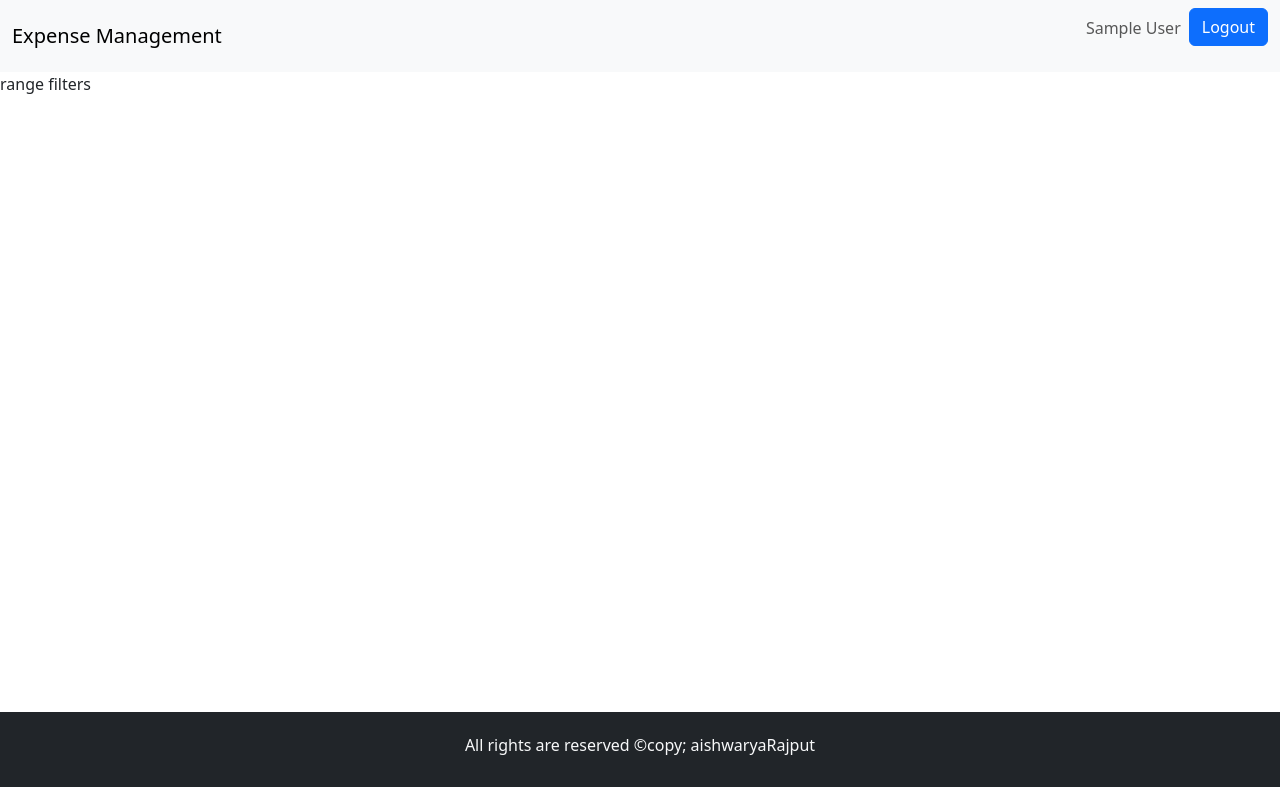
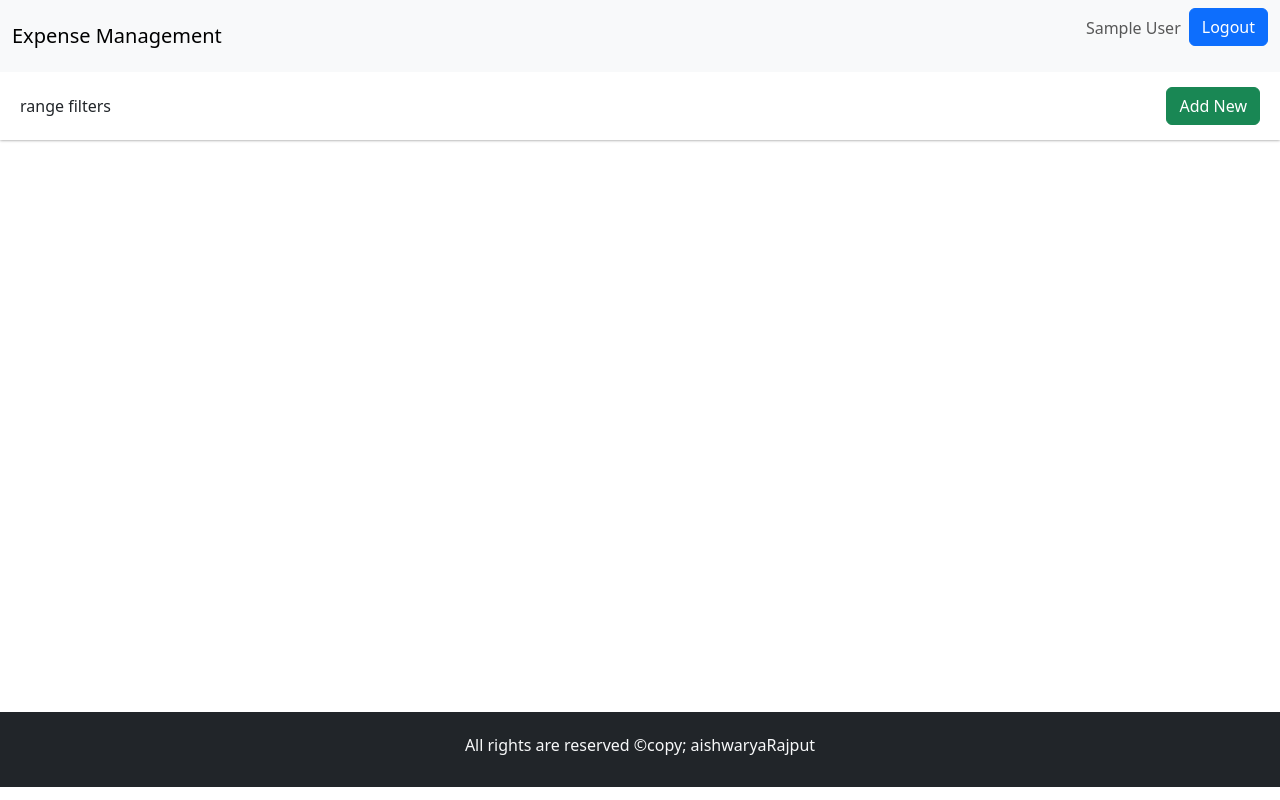
Before and after one commit to AishwaryaRajput09/Expense-Management, a React (Create React App) app: page / in a window 1280 px wide. Built offline with nearby package versions, Linux system fonts and the light colour scheme; sample sign-in values are in the browser's storage.

Commit message:
adding modal from antd

```diff
--- a/src/index.css
+++ b/src/index.css
@@ -13,3 +13,12 @@
   justify-content: center;
   align-items: center;
 }
+/*transaction page*/
+.filters{
+display: flex;
+align-items: center;
+justify-content: space-between;
+padding: 15px 20px;
+box-shadow: 0 0 3px grey;
+}
+/*transaction page*/
--- a/src/pages/HomePage.js
+++ b/src/pages/HomePage.js
@@ -1,15 +1,28 @@
-import React from 'react'
-import Layout from '../components/Layouts/Layout'
+import React,{useState} from 'react';
+import {Modal} from 'antd';
+import Layout from '../components/Layouts/Layout';
 
 function HomePage() {
+  const [showModal,setShowModal] = useState(false);
   return (
     <Layout>
-        <div className="filter">
+        <div className="filters">
           <div>range filters</div>
+          <div>
+            <button className='btn btn-success'
+            onClick={() => setShowModal(true)}>
+            Add New
+            </button>
+          </div>
           </div>
           <div className="content">
 
           </div>
+          <Modal title = "Add Transaction" visible = {showModal} onCancel= {() => setShowModal(false)}
+            footer = {false}
+          >
+            <h1>Hello</h1>
+          </Modal>
     </Layout>
   )
 }
--- a/src/pages/Login.js
+++ b/src/pages/Login.js
@@ -12,7 +12,7 @@
         try{
             setLoading(true);
            const {data}= await axios.post('/users/login',values);
-            message.success('Login Successfull');
+            message.success('Login Success');
             localStorage.setItem('user',JSON.stringify({...data.user,password:""}));
             setLoading(false);
             navigate('/');
```
